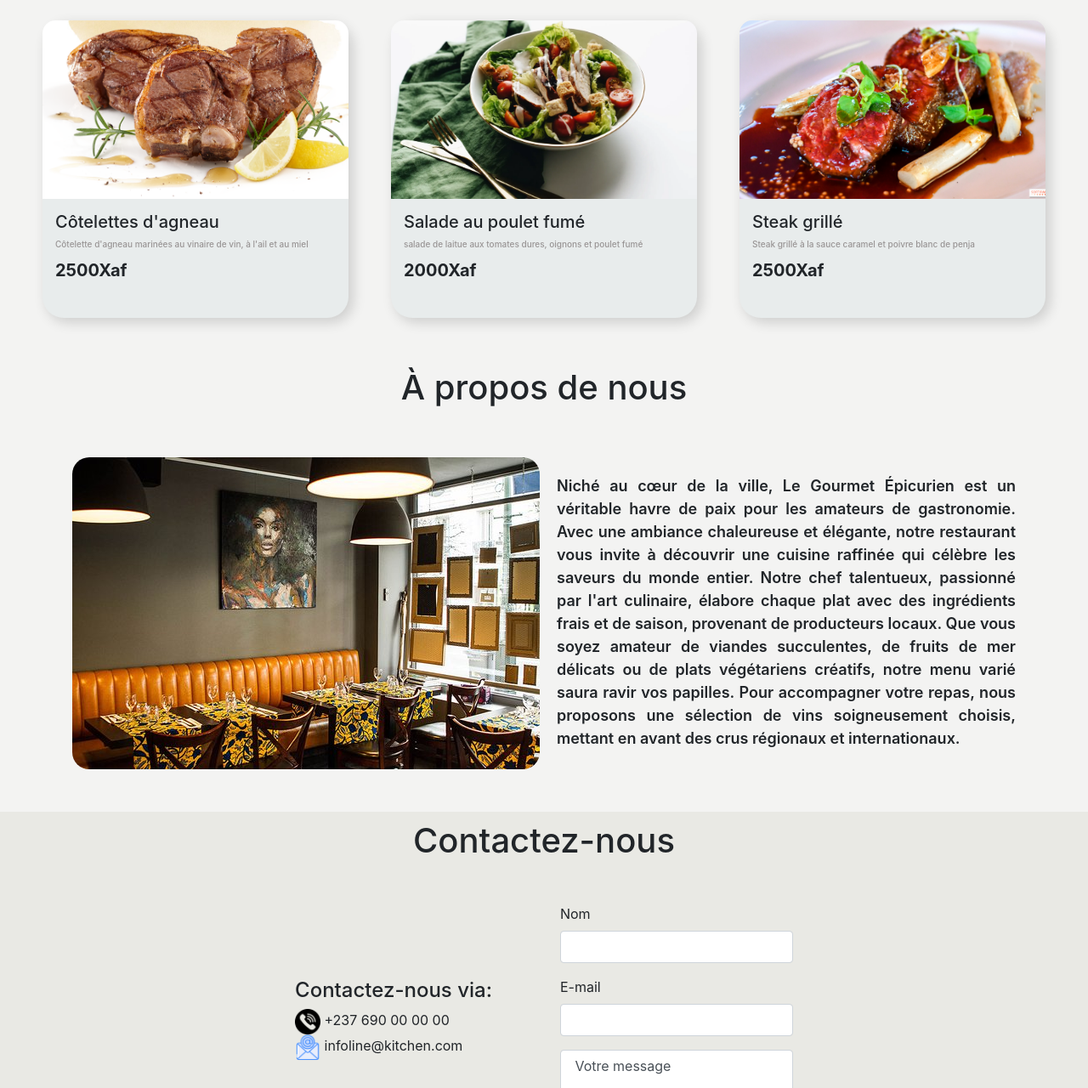
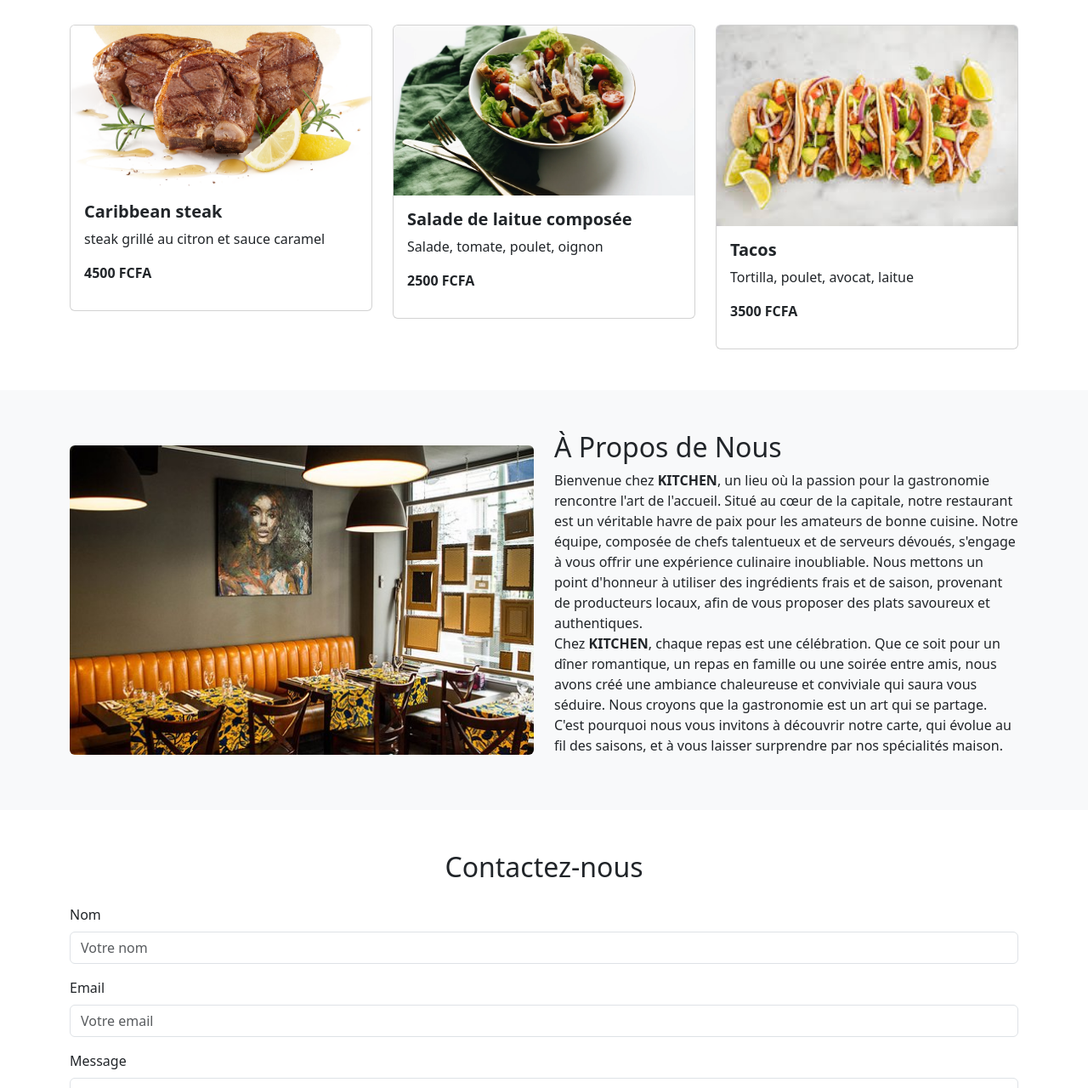
Before and after one commit to Charles-William-B/Check-Point-Bootstrap-GMC-school-of-technologie, a plain HTML site: page index.html in a window 1280 px wide. Shown: the part 757-2037 px from the top of the page at 85% size. Drawn offline with nearby package versions, Linux system fonts and the light colour scheme.

Commit message:
second push

```diff
--- a/index.html
+++ b/index.html
@@ -2,213 +2,141 @@
 <html lang="fr">
 <head>
     <meta charset="UTF-8">
-        <meta name="viewport" content="width=device-width" initial-scale="1.0">
-        <title> Kitchen</title>
-        <link rel="stylesheet" href="https://maxcdn.bootstrapcdn.com/bootstrap/4.0.0/css/bootstrap.min.css">
-        <link rel="shortcut icon" href="/assets/images/logo kitchen.png">
-        <link rel="stylesheet" href="style.css">
+    <meta name="viewport" content="width=device-width, initial-scale=1.0">
+    <title>KITCHEN</title>
+    <link rel="shortcut icon" href="assets/images/logo kitchen.png">
+    <link href="https://cdn.jsdelivr.net/npm/bootstrap@5.3.0/dist/css/bootstrap.min.css" rel="stylesheet">
+    <link rel="stylesheet" href="https://cdnjs.cloudflare.com/ajax/libs/font-awesome/6.0.0-beta3/css/all.min.css">
 </head>
-
 <body>
-
-        <header>
-
-            <!-- nav bar -->
-             <div class="container-fluid">
-                <div class="row">
-                    <div id="logo" class="col-lg-6">
-                        <a href=""><img src="assets/images/logo kitchen.png" alt="logo"> KITCHEN</a>
-                    </div>
-
-                    <div id="menu">
-                        <ul>
-                            <li class="col-lg-1"><a href="#"> Accueil</a></li>
-                            <li class="col-lg-1"><a href="#"> Menu</a></li>
-                            <li class="col-lg-4"><a href="#"> A propos de nous</a></li>
-                            <li class="col-lg-1"><a href="#"> Contact</a></li>
+    <!-- En-tête -->
+    <nav class="navbar navbar-expand-lg navbar-dark bg-dark">
+        <div class="container">
+            <a class="navbar-brand" href="#"><img src="assets/images/logo kitchen.png" alt="" class="img-fluid rounded-circle" style="width: 100px; height: auto;"> <span></span> KITCHEN</a>
+            <button class="navbar-toggler" type="button" data-bs-toggle="collapse" data-bs-target="#navbarNav">
+                <span class="navbar-toggler-icon"></span>
+            </button>
+            <div class="collapse navbar-collapse" id="navbarNav">
+                <ul class="navbar-nav ms-auto">
+                    <li class="nav-item"><a class="nav-link" href="#accueil">Accueil</a></li>
+                    <li class="nav-item"><a class="nav-link" href="#menu">Menu</a></li>
+                    <li class="nav-item"><a class="nav-link" href="#about">À propos</a></li>
+                    <li class="nav-item"><a class="nav-link" href="#contact">Contact</a></li>
                 </ul>
             </div>
         </div>
+    </nav>
+
+    <!-- Section héros -->
+    <header class="hero text-white text-center d-flex align-items-center justify-content-center" style="background: url(assets/images/Restaurant.jpg); height: 550px; background-size: cover; background-position: center;">
+        <div>
+            <h1 class="display-4" style="font-weight: 600; font-size: 7vh;">Bienvenue au paradis des saveurs</h1>
+            <a href="#menu" class="btn btn-primary mt-3">Voir le Menu</a>
         </div>
     </header>
 
-        <!-- main -->
-
-        <main>
-
-            <!-- secion hero -->
-
-            <div class="hero">
-                <div class="section1">
-                    <h1> Découvrez nos Menus</h1>
-
-                    <div class="bouton">
-                        <button type="button" class="btn btn-primary"> Voir le Menu</button>
+    <!-- Section Menu -->
+    <section id="menu" class="py-5">
+        <div class="container" style="width: auto;">
+            <h2 class="text-center mb-4">Notre Menu</h2>
+            <div class="row g-4">
+                <div class="col-md-4">
+                    <div class="card">
+                        <img src="assets/images/Grid1.png" class="card-img-top" alt="Menu 1">
+                        <div class="card-body">
+                            <h5 class="card-title" style="font-weight: 700;"> Caribbean steak</h5>
+                            <p class="card-text"> steak grillé au citron et sauce caramel</p>
+                            <p class="fw-bold">4500 FCFA</p>
                         </div>
                     </div>
                 </div>
-
-            <!-- section1 Menu -->
-
-            <div class="section1">
-
-                <div class="container-fluid">
-                    <h1> Notre Menu</h1>
-
-                    <!-- container -->
-
-                    <div class="row">
-
-                        <!-- grid1 -->
-
-                        <div class="grid ">
-                            <div class="image image1" class="col-sm-6">
-                                <h3> Côtelettes d'agneau</h3>
-                                <h6> Côtelette d'agneau marinées au vinaire de vin, à l'ail et au miel</h6>
-                                <h4> 2500Xaf</h4>
+                <div class="col-md-4">
+                    <div class="card">
+                        <img src="assets/images/Grid2.webp" class="card-img-top" alt="Menu 2">
+                        <div class="card-body">
+                            <h5 class="card-title" style="font-weight: 700;">Salade de laitue composée</h5>
+                            <p class="card-text"> Salade, tomate, poulet, oignon</p>
+                            <p class="fw-bold"> 2500 FCFA</p>
                         </div>
                     </div>
-
-                        <!-- grid2 -->
-
-                        <div class="grid">
-                            <div class="image image2" class="col-sm-6">
-                                <h3>Salade au poulet fumé </h3>
-                                <h6> salade de laitue aux tomates dures, oignons et poulet fumé</h6>
-                                <h4> 2000Xaf</h4>
                 </div>
-                        </div>
-
-                        <!-- grid3 -->
-
-                        <div class="grid">
-                            <div class="image image3" class="col-sm-6">
-                                <h3> Steak grillé</h3>
-                                <h6> Steak grillé à la sauce caramel et poivre blanc de penja</h6>
-                                <h4> 2500Xaf</h4>
+                <div class="col-md-4">
+                    <div class="card">
+                        <img src="assets/images/Grid3.jpeg" class="card-img-top" alt="Menu 3">
+                        <div class="card-body">
+                            <h5 class="card-title" style="font-weight: 700;">Tacos</h5>
+                            <p class="card-text">Tortilla, poulet, avocat, laitue</p>
+                            <p class="fw-bold">3500 FCFA</p>
                         </div>
                     </div>
                 </div>
             </div>
         </div>
+    </section>
 
-        <!-- section2 à propos de nous -->
+    <!-- Section À propos de nous -->
+    <section id="about" class="py-5 bg-light">
+        <div class="container">
+            <div class="row align-items-center">
+                <div class="col-md-6">
+                    <img src="assets/images/salle restaurant.jpg" class="img-fluid rounded" alt="Restaurant">
+                </div>
+                <div class="col-md-6">
+                    <h2>À Propos de Nous</h2>
+                    <p>Bienvenue chez <b>KITCHEN</b>, un lieu où la passion pour la gastronomie rencontre l'art de l'accueil.
+                        Situé au cœur de la capitale, notre restaurant est un véritable havre de paix pour les amateurs
+                        de bonne cuisine.
 
-        <div class="section2">
+                        Notre équipe, composée de chefs talentueux et de serveurs dévoués, s'engage à vous offrir une
+                        expérience culinaire inoubliable. Nous mettons un point d'honneur à utiliser des ingrédients
+                        frais et de saison, provenant de producteurs locaux, afin de vous proposer des plats savoureux
+                        et authentiques.
+                        <br>
+                        Chez <b>KITCHEN</b>, chaque repas est une célébration. Que ce soit pour un dîner romantique,
+                        un repas en famille ou une soirée entre amis, nous avons créé une ambiance chaleureuse
+                        et conviviale qui saura vous séduire.
 
-            <div class="container">
-
-                <h1>À propos de nous</h1>
-
-
-                <div class="row">
-
-                    <div id="colonne1" class="col-lg-6">
-                        <img src="assets/images/salle restaurant.jpg" alt="image">
-
-                    </div>
-
-                    <div id="colonne2" class="col-lg-6">
-                        <p>
-                            Niché au cœur de la ville, Le Gourmet Épicurien
-                            est un véritable havre de paix pour les amateurs
-                            de gastronomie. Avec une ambiance chaleureuse et
-                            élégante, notre restaurant vous invite à découvrir
-                            une cuisine raffinée qui célèbre les saveurs du
-                            monde entier.
-                            Notre chef talentueux, passionné par l'art culinaire,
-                            élabore chaque plat avec des ingrédients frais et de
-                            saison, provenant de producteurs locaux. Que vous
-                            soyez amateur de viandes succulentes, de fruits de
-                            mer délicats ou de plats végétariens créatifs, notre
-                            menu varié saura ravir vos papilles.
-                            Pour accompagner votre repas, nous proposons une
-                            sélection de vins soigneusement choisis, mettant
-                            en avant des crus régionaux et internationaux.
+                        Nous croyons que la gastronomie est un art qui se partage. C'est pourquoi nous vous
+                        invitons à découvrir notre carte, qui évolue au fil des saisons, et à vous laisser
+                        surprendre par nos spécialités maison.
                     </p>
-
                 </div>
             </div>
         </div>
+    </section>
+
+    <!-- Section Contact -->
+    <section id="contact" class="py-5">
+        <div class="container">
+            <h2 class="text-center mb-4">Contactez-nous</h2>
+            <form class="max-w-lg mx-auto">
+                <div class="mb-3">
+                    <label class="form-label">Nom</label>
+                    <input type="text" class="form-control" placeholder="Votre nom">
                 </div>
-
-        <!-- section3 contact -->
-
-        <div class="section3">
-
-            <div class="container-fluid">
-                <h1> Contactez-nous</h1>
-                <div class="row">
-
-
-
-                    <div class="contacts">
-
-                        <h4>Contactez-nous via:</h4>
-                        <ul>
-                            <li>
-                                <img src="assets/images/appel.png" alt="image">
-                                 +237 690 00 00 00
-                            </li>
-                            <li>
-                                <img src="assets/images/e-mail.png" alt="image">
-                                infoline@kitchen.com
-                            </li>
-
-                        </ul>
+                <div class="mb-3">
+                    <label class="form-label">Email</label>
+                    <input type="email" class="form-control" placeholder="Votre email">
                 </div>
-                    <form class="form">
-                        <div class="form-group">
-                            <label for="name"> Nom</label>
-                            <input type="text" id=" name" class="form-control">
+                <div class="mb-3">
+                    <label class="form-label">Message</label>
+                    <textarea class="form-control" placeholder="Votre message"></textarea>
                 </div>
-
-                        <div class="form-group">
-                            <label for="email"> E-mail</label>
-                            <input type="text" id="email" class="form-control">
-                        </div>
-
-                        <div class="form-group">
-                            <textarea class="form-control" id="comment"> Votre message</textarea>
-                        </div>
-
-                        <button type="submit" class="btn btn-primary"> Envoyer</button>
-
+                <button class="btn btn-primary">Envoyer</button>
             </form>
         </div>
+    </section>
+
+    <!-- Pied de page -->
+    <footer class="bg-dark text-white text-center py-3">
+        <p>&copy;KITCHEN 2025. Tous droits réservés.</p>
+        <div class="d-flex justify-content-center gap-3">
+            <a href="https://www.facebook.com/" rel="noopener noreferrer" class="text-white" style="text-decoration: none;"><i class="fab fa-facebook" style="color: rgb(0, 110, 255); width: 4vh;"></i>Facebook</a>
+            <a href="https://www.linkedin.com/" target="_blank" class="text-white" style="text-decoration: none;"><i class="fab fa-linkedin" style="color: rgb(98, 175, 248); width: 4vh;"></i>LinkedIn</a>
+            <a href="https://www.instagram.com/" target="_blank" class="text-white" style="text-decoration: none;"><i class="fab fa-instagram" style="color: red; width: 3vh;"></i> Instagram</a>
         </div>
-        </div>
+    </footer>
 
-        </main>
-
-        <!-- footer -->
-
-        <footer>
-
-            <div class="socialmedia">
-
-                <ul>
-                    <li>
-                        <img src="assets/images/instagram.png" alt="image">
-                        <a href="https://www.instagram.com"> Instagram</a>
-                    </li>
-                    <li>
-                        <img src="assets/images/facebook.png" alt="image">
-                        <a href="https://web.facebook.com"> facebook</a>
-                    </li>
-                    <li>
-                        <img src="assets/images/facebook.png" alt="image">
-                        <a href="https://fr.linkedin.com/"> Instagram</a>
-                    </li>
-                </ul>
-            </div>
-
-            <div class="mentionlegale">
-
-                Copyright © 2010-2025 KITCHEN RESTAURANT. All rights reserved.
-            </div>
-
-
-        </footer>
+    <script src="https://cdn.jsdelivr.net/npm/bootstrap@5.3.0/dist/js/bootstrap.bundle.min.js"></script>
 </body>
 </html>
```
Also changed, not shown: assets/images/Grid3.jpeg (added), assets/images/Grid3.jpg (deleted). Lines whose indentation alone changed are shown as unchanged.
